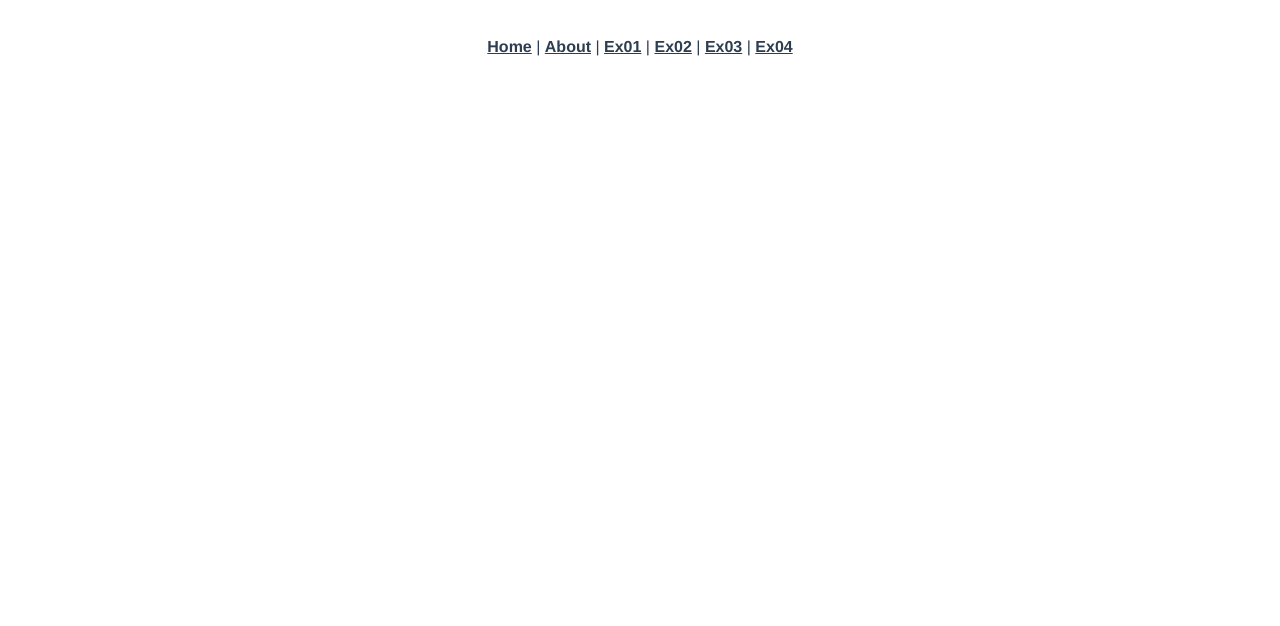
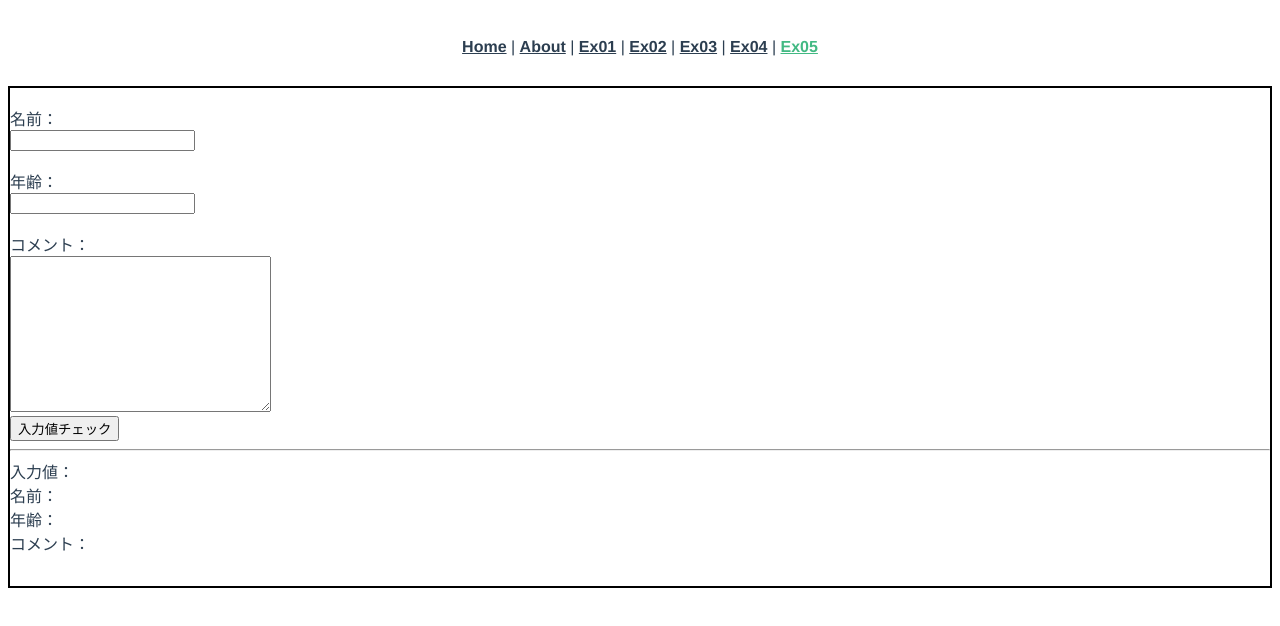
Before and after one commit to grandorder999/ex-vue-beginner, a Vue app: page /Ex05 in a window 1280 px wide. Shown: the top 626 px of the page. Built offline with nearby package versions, Linux system fonts and the light colour scheme.

Commit message:
機能追加のため、Ex05を実装

```diff
--- a/src/App.vue
+++ b/src/App.vue
@@ -6,7 +6,8 @@
       <router-link to="/Ex01">Ex01</router-link> |
       <router-link to="/Ex02">Ex02</router-link> |
       <router-link to="/Ex03">Ex03</router-link> |
-      <router-link to="/Ex04">Ex04</router-link>
+      <router-link to="/Ex04">Ex04</router-link> |
+      <router-link to="/Ex05">Ex05</router-link>
     </div>
     <router-view />
   </div>
--- a/src/router/index.ts
+++ b/src/router/index.ts
@@ -5,6 +5,11 @@ import Home from "../views/Home.vue";
 Vue.use(VueRouter);
 
 const routes: Array<RouteConfig> = [
+  {
+    path: "/Ex05",
+    component: () => import("../views/Ex05.vue"),
+  },
+
   {
     path: "/Ex04",
     component: () => import("../views/Ex04.vue"),
--- a/src/views/Ex03.vue
+++ b/src/views/Ex03.vue
@@ -3,7 +3,7 @@
     <input type="number" v-model.number="num1" />+<input
       type="number"
       v-model.number="num2"
-    />={{ add }}
+    />={{ result }}
   </div>
 </template>
 
@@ -14,7 +14,9 @@ export default class XXXComponent extends Vue {
   private num1 = 0;
   private num2 = 0;
 
-  get add(): number {
+  //変数名、メソッド名はわかりやすい名前にする
+  //表示のみの時はgetter
+  get result(): number {
     return this.num1 + this.num2;
   }
 }
--- a/src/views/Ex04.vue
+++ b/src/views/Ex04.vue
@@ -4,7 +4,7 @@
     <input type="number" v-model.number="num2" /><br />
     <input type="number" v-model.number="num3" />
     <div>税抜き価格：{{ nonTaxedPrice.toLocaleString() }}円</div>
-    <div>税込み価格：{{ total.toLocaleString() }}円</div>
+    <div>税込み価格：{{ taxedPrice.toLocaleString() }}円</div>
   </div>
 </template>
 
@@ -12,7 +12,7 @@
 import { Component, Vue } from "vue-property-decorator";
 @Component
 export default class XXXComponent extends Vue {
-  readonly TAX = 1.1;
+  readonly TAX_LATE = 1.1;
   private num1 = 0;
   private num2 = 0;
   private num3 = 0;
@@ -20,8 +20,8 @@ export default class XXXComponent extends Vue {
   get nonTaxedPrice(): number {
     return Math.floor(this.num1 + this.num2 + this.num3);
   }
-  get total(): number {
-    return Math.floor(this.nonTaxedPrice * this.TAX);
+  get taxedPrice(): number {
+    return Math.floor(this.nonTaxedPrice * this.TAX_LATE);
   }
 }
 </script>
--- /dev/null
+++ b/src/views/Ex05.vue
@@ -0,0 +1,59 @@
+<template>
+  <div class="container">
+    <span class="error">{{ error1 }}</span
+    ><br />
+    名前：<br />
+    <input type="text" v-model="name" /><br />
+    <span class="error">{{ error2 }}</span
+    ><br />
+    年齢：<br />
+    <input type="text" v-model="age" /><br />
+    <span class="error">{{ error3 }}</span
+    ><br />
+    コメント：<br />
+    <textarea v-model="comment" cols="30" rows="10"></textarea><br />
+    <button type="button" v-on:click="error">入力値チェック</button><br />
+    <hr />
+    <span class="submit">{{ submit }}</span>
+    入力値：<br />
+    名前：{{ name }}<br />
+    年齢：{{ age }}<br />
+    コメント：
+    <pre>{{ comment }}</pre>
+    <br />
+  </div>
+</template>
+
+<script lang="ts">
+import { Component, Vue } from "vue-property-decorator";
+@Component
+export default class XXXComponent extends Vue {
+  private name = "";
+  private age = "";
+  private comment = "";
+  private error1 = "";
+  private error2 = "";
+  private error3 = "";
+
+  error(): void {
+    if (this.name === "" && this.age === "" && this.comment === "") {
+      (this.error1 = "名前が入力されていません"),
+        (this.error2 = "年齢が入力されていません"),
+        (this.error3 = "コメントが入力されていません");
+    }
+  }
+}
+</script>
+
+<style scoped>
+div.container {
+  text-align: left;
+  border: solid 2px black;
+}
+.error {
+  color: red;
+}
+.submit {
+  color: blue;
+}
+</style>
```
